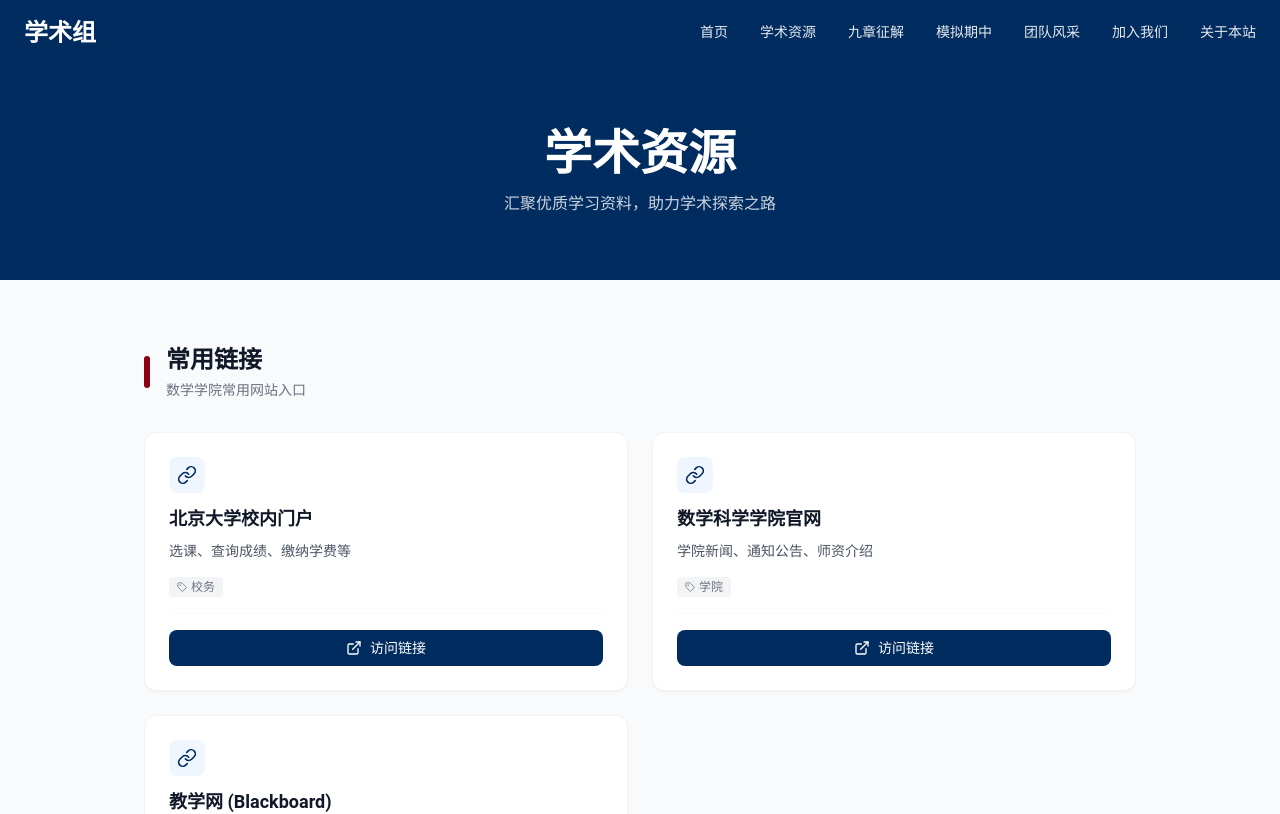
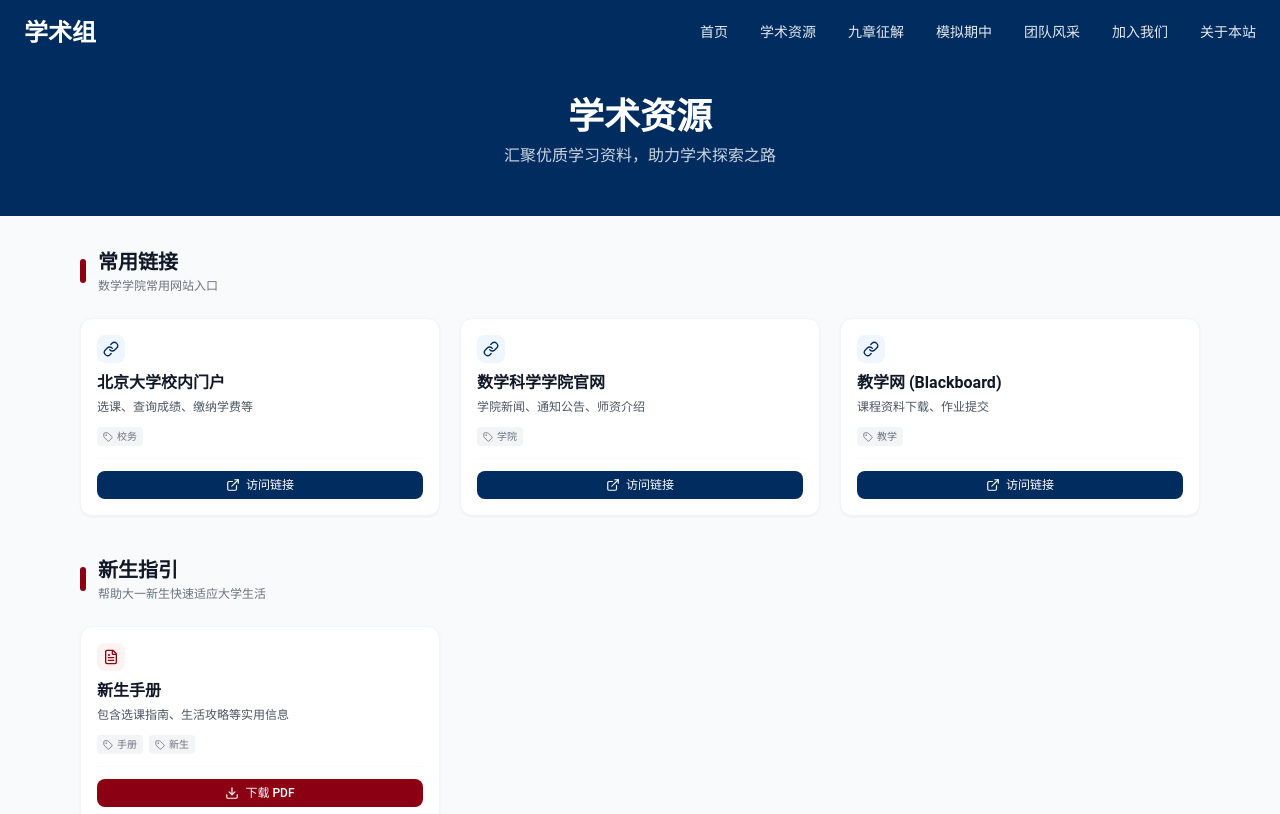
Before and after one commit to wjjpku/Academic-Department-Website, a React (Vite) app: page /resources in a window 1280 px wide. Shown: the top 814 px of the page. Built offline with nearby package versions, Linux system fonts and the light colour scheme.

Commit message:
style: optimize resources page for compactness

```diff
--- a/src/pages/Resources.tsx
+++ b/src/pages/Resources.tsx
@@ -10,12 +10,12 @@ const Resources = () => {
       <Navbar />
 
       {/* Header */}
-      <div className="bg-pku-blue pt-32 pb-16 text-white text-center">
+      <div className="bg-pku-blue pt-24 pb-12 text-white text-center">
         <div className="container mx-auto px-4">
           <motion.h1
             initial={{ opacity: 0, y: 20 }}
             animate={{ opacity: 1, y: 0 }}
-            className="text-4xl md:text-5xl font-bold font-serif mb-4"
+            className="text-3xl md:text-4xl font-bold font-serif mb-2"
           >
             {resourcesConfig.title}
           </motion.h1>
@@ -23,7 +23,7 @@ const Resources = () => {
             initial={{ opacity: 0, y: 20 }}
             animate={{ opacity: 1, y: 0 }}
             transition={{ delay: 0.2 }}
-            className="text-white/80 max-w-2xl mx-auto"
+            className="text-white/80 max-w-2xl mx-auto text-sm md:text-base"
           >
             {resourcesConfig.subtitle}
           </motion.p>
@@ -31,8 +31,8 @@ const Resources = () => {
       </div>
 
       {/* Resources Content */}
-      <main className="flex-grow container mx-auto px-4 py-16 max-w-5xl">
-        <div className="space-y-16">
+      <main className="flex-grow container mx-auto px-4 py-8 max-w-6xl">
+        <div className="space-y-10">
           {resourcesConfig.categories.map((category, index) => (
             <motion.section
               key={category.id}
@@ -41,17 +41,17 @@ const Resources = () => {
               transition={{ delay: index * 0.1 }}
               viewport={{ once: true }}
             >
-              <div className="flex items-center mb-8">
-                <div className="w-1.5 h-8 bg-pku-red mr-4 rounded-full"></div>
+              <div className="flex items-center mb-6">
+                <div className="w-1.5 h-6 bg-pku-red mr-3 rounded-full"></div>
                 <div>
-                  <h2 className="text-2xl font-bold text-gray-900">{category.title}</h2>
+                  <h2 className="text-xl font-bold text-gray-900">{category.title}</h2>
                   {category.description && (
-                    <p className="text-gray-500 text-sm mt-1">{category.description}</p>
+                    <p className="text-gray-500 text-xs mt-0.5">{category.description}</p>
                   )}
                 </div>
               </div>
 
-              <div className="grid grid-cols-1 md:grid-cols-2 gap-6">
+              <div className="grid grid-cols-1 md:grid-cols-2 lg:grid-cols-3 gap-5">
                 {category.items.map((item) => (
                   <motion.div
                     key={item.id}
@@ -59,7 +59,7 @@ const Resources = () => {
                     className="bg-white rounded-xl shadow-sm hover:shadow-md transition-all duration-300 border border-gray-100 overflow-hidden flex flex-col"
                   >
                     {item.image && (
-                      <div className="h-40 overflow-hidden bg-gray-100">
+                      <div className="h-32 overflow-hidden bg-gray-100">
                         <img
                           src={item.image}
                           alt={item.title}
@@ -69,30 +69,30 @@ const Resources = () => {
                       </div>
                     )}
 
-                    <div className="p-6 flex flex-col flex-grow">
-                      <div className="flex items-start justify-between mb-3">
-                        <div className={`p-2 rounded-lg ${item.pdfPath ? 'bg-red-50 text-pku-red' : 'bg-blue-50 text-pku-blue'}`}>
-                          {item.pdfPath ? <FileText size={20} /> : <LinkIcon size={20} />}
+                    <div className="p-4 flex flex-col flex-grow">
+                      <div className="flex items-start justify-between mb-2">
+                        <div className={`p-1.5 rounded-lg ${item.pdfPath ? 'bg-red-50 text-pku-red' : 'bg-blue-50 text-pku-blue'}`}>
+                          {item.pdfPath ? <FileText size={16} /> : <LinkIcon size={16} />}
                         </div>
                         {item.date && (
-                          <span className="text-xs text-gray-400 bg-gray-50 px-2 py-1 rounded">
+                          <span className="text-[10px] text-gray-400 bg-gray-50 px-1.5 py-0.5 rounded">
                             {item.date}
                           </span>
                         )}
                       </div>
 
-                      <h3 className="text-lg font-bold text-gray-900 mb-2">
+                      <h3 className="text-base font-bold text-gray-900 mb-1 line-clamp-1" title={item.title}>
                         {item.title}
                       </h3>
 
-                      <p className="text-gray-600 text-sm mb-4 flex-grow">
+                      <p className="text-gray-600 text-xs mb-3 flex-grow line-clamp-2" title={item.description}>
                         {item.description}
                       </p>
 
                       {item.tags && item.tags.length > 0 && (
-                        <div className="flex flex-wrap gap-2 mb-4">
+                        <div className="flex flex-wrap gap-1.5 mb-3">
                           {item.tags.map(tag => (
-                            <span key={tag} className="inline-flex items-center text-xs text-gray-500 bg-gray-100 px-2 py-0.5 rounded">
+                            <span key={tag} className="inline-flex items-center text-[10px] text-gray-500 bg-gray-100 px-1.5 py-0.5 rounded">
                               <Tag size={10} className="mr-1" />
                               {tag}
                             </span>
@@ -100,15 +100,15 @@ const Resources = () => {
                         </div>
                       )}
 
-                      <div className="mt-auto pt-4 border-t border-gray-50">
+                      <div className="mt-auto pt-3 border-t border-gray-50">
                         {item.link && (
                           <a
                             href={item.link}
                             target="_blank"
                             rel="noopener noreferrer"
-                            className="flex items-center justify-center w-full py-2 bg-pku-blue text-white rounded-lg hover:bg-blue-800 transition-colors text-sm font-medium"
+                            className="flex items-center justify-center w-full py-1.5 bg-pku-blue text-white rounded-lg hover:bg-blue-800 transition-colors text-xs font-medium"
                           >
-                            <ExternalLink size={16} className="mr-2" />
+                            <ExternalLink size={14} className="mr-1.5" />
                             访问链接
                           </a>
                         )}
@@ -117,9 +117,9 @@ const Resources = () => {
                             href={item.pdfPath}
                             target="_blank"
                             rel="noopener noreferrer"
-                            className="flex items-center justify-center w-full py-2 bg-pku-red text-white rounded-lg hover:bg-red-700 transition-colors text-sm font-medium"
+                            className="flex items-center justify-center w-full py-1.5 bg-pku-red text-white rounded-lg hover:bg-red-700 transition-colors text-xs font-medium"
                           >
-                            <Download size={16} className="mr-2" />
+                            <Download size={14} className="mr-1.5" />
                             下载 PDF
                           </a>
                         )}
```
